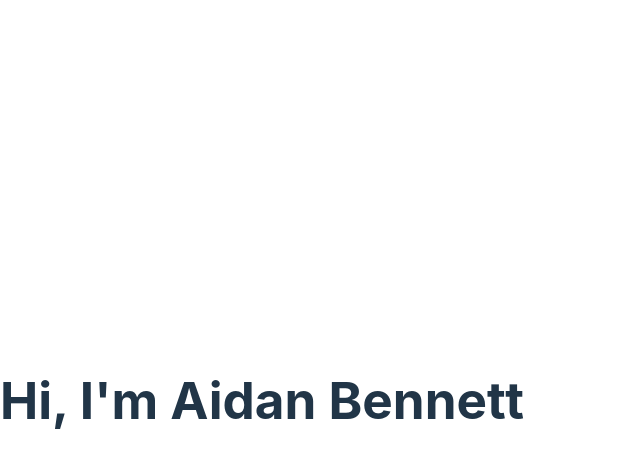
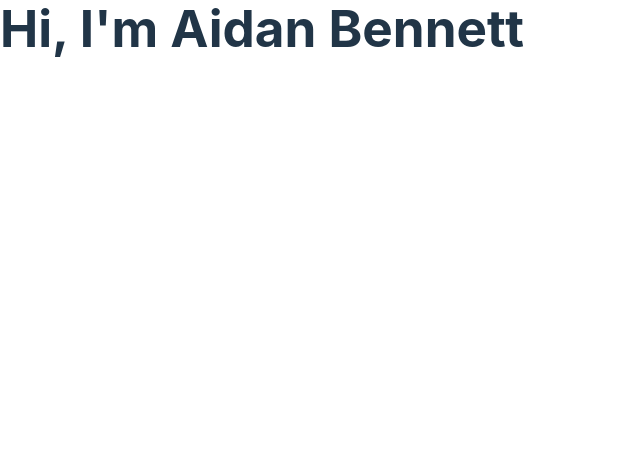
Before and after one commit to aidanjbennett/personal-site, a React (Vite) app: page / in a window 1280 px wide. Shown: the top 468 px of the page, without its empty margins (0-640 px from the left). Built offline with nearby package versions, Linux system fonts and the light colour scheme.

Commit message:
Remove unused css

```diff
--- a/src/index.css
+++ b/src/index.css
@@ -15,45 +15,19 @@
   -webkit-text-size-adjust: 100%;
 }
 
-a {
-  font-weight: 500;
-  color: #646cff;
-  text-decoration: inherit;
-}
-a:hover {
-  color: #535bf2;
+* {
+  margin: 0;
+  padding: 0;
+  box-sizing: border-box;
 }
 
 body {
-  margin: 0;
-  display: flex;
-  place-items: center;
-  min-width: 320px;
-  min-height: 100vh;
+  height: 100vh;
 }
 
 h1 {
   font-size: 3.2em;
   line-height: 1.1;
-}
-
-button {
-  border-radius: 8px;
-  border: 1px solid transparent;
-  padding: 0.6em 1.2em;
-  font-size: 1em;
-  font-weight: 500;
-  font-family: inherit;
-  background-color: #1a1a1a;
-  cursor: pointer;
-  transition: border-color 0.25s;
-}
-button:hover {
-  border-color: #646cff;
-}
-button:focus,
-button:focus-visible {
-  outline: 4px auto -webkit-focus-ring-color;
 }
 
 @media (prefers-color-scheme: light) {
```
